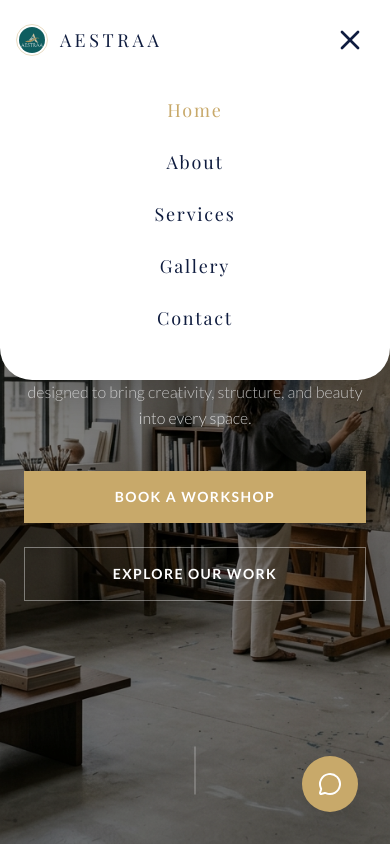
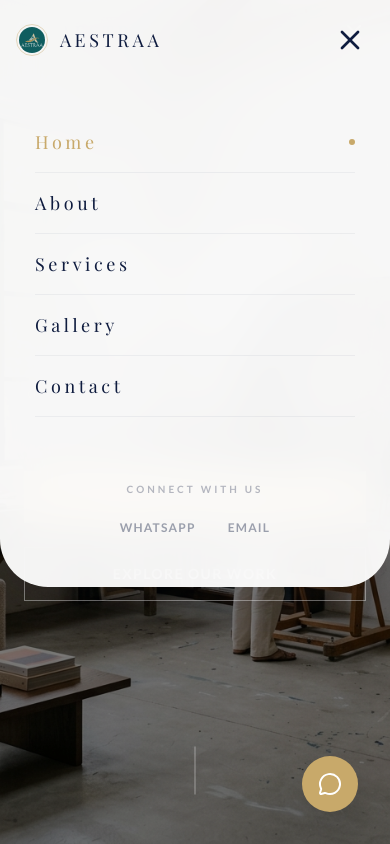
Before and after one commit to gouravboga12-rgb/AESTRAA, a React (Vite) app: page / in a window 390 px wide. Both pictures are taken after a click on the button 354 px from the left and 32 px from the top of the page. Shown: the top 844 px of the page. Built offline with nearby package versions, Linux system fonts and the light colour scheme.

Commit message:
UI: Enhance mobile menu with premium glassmorphism, staggered animations, and refined layout

```diff
--- a/src/components/Navbar.tsx
+++ b/src/components/Navbar.tsx
@@ -101,7 +101,7 @@ const Navbar: React.FC = () => {
 
       {/* Mobile Menu */}
       <div className={cn(
-        'fixed top-0 left-0 w-full bg-white z-40 flex flex-col items-center pt-24 pb-12 gap-6 transition-all duration-500 md:hidden shadow-2xl rounded-b-[2rem]',
+        'fixed top-0 left-0 w-full bg-white/95 backdrop-blur-xl z-40 flex flex-col items-center pt-28 pb-12 gap-8 transition-all duration-700 ease-in-out md:hidden shadow-[0_20px_50px_rgba(15,28,63,0.1)] rounded-b-[3rem]',
         isMobileMenuOpen ? 'translate-y-0 opacity-100' : '-translate-y-full opacity-0'
       )}>
         <div className="absolute top-0 left-0 w-full p-4 md:p-6 flex items-center justify-between">
@@ -120,22 +120,45 @@ const Navbar: React.FC = () => {
             <X className="w-8 h-8" />
           </button>
         </div>
-        {navLinks.map((link) => {
+        <div className="flex flex-col items-center w-full max-w-sm px-8 gap-0">
+          {navLinks.map((link, i) => {
             const isActive = location.pathname === link.path;
             return (
               <Link
                 key={link.name}
                 to={link.path}
+                style={{ transitionDelay: `${i * 50}ms` }}
                 className={cn(
-                "text-lg md:text-xl font-serif tracking-widest transition-colors",
+                  "w-full py-4 text-lg font-serif tracking-[0.2em] transition-all duration-500 border-b border-navy/5 flex items-center justify-between group/item",
+                  isMobileMenuOpen ? 'translate-y-0 opacity-100' : 'translate-y-4 opacity-0',
                   isActive ? "text-gold" : "text-navy hover:text-gold"
                 )}
                 onClick={() => setIsMobileMenuOpen(false)}
               >
-              {link.name}
+                <span>{link.name}</span>
+                <span className={cn(
+                  "w-1.5 h-1.5 rounded-full bg-gold transition-all duration-500",
+                  isActive ? "opacity-100 scale-100" : "opacity-0 scale-0 group-hover/item:opacity-50 group-hover/item:scale-100"
+                )} />
               </Link>
             );
           })}
+
+          <div className={cn(
+            "w-full mt-8 pt-8 flex flex-col gap-4 items-center transition-all duration-700 delay-300",
+            isMobileMenuOpen ? 'translate-y-0 opacity-100' : 'translate-y-8 opacity-0'
+          )}>
+            <p className="text-[10px] uppercase tracking-[0.3em] font-bold text-navy/30">Connect With Us</p>
+            <div className="flex gap-8">
+               <a href="https://wa.me/918125585386" target="_blank" rel="noopener noreferrer" className="text-navy/40 hover:text-gold transition-colors">
+                 <span className="text-xs tracking-widest font-bold">WHATSAPP</span>
+               </a>
+               <a href="mailto:aestraaarts@gmail.com" className="text-navy/40 hover:text-gold transition-colors">
+                 <span className="text-xs tracking-widest font-bold">EMAIL</span>
+               </a>
+            </div>
+          </div>
+        </div>
       </div>
     </nav>
   );
```
Lines whose indentation alone changed are shown as unchanged.
